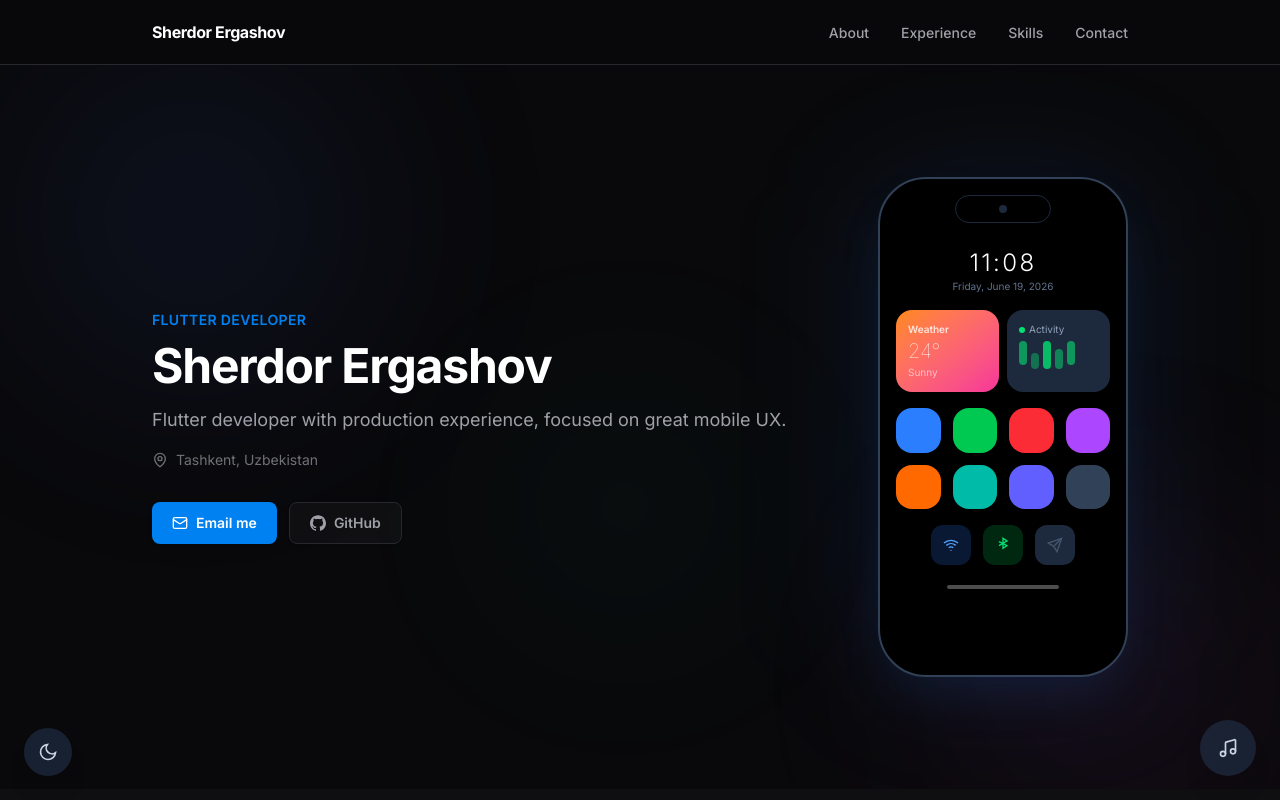
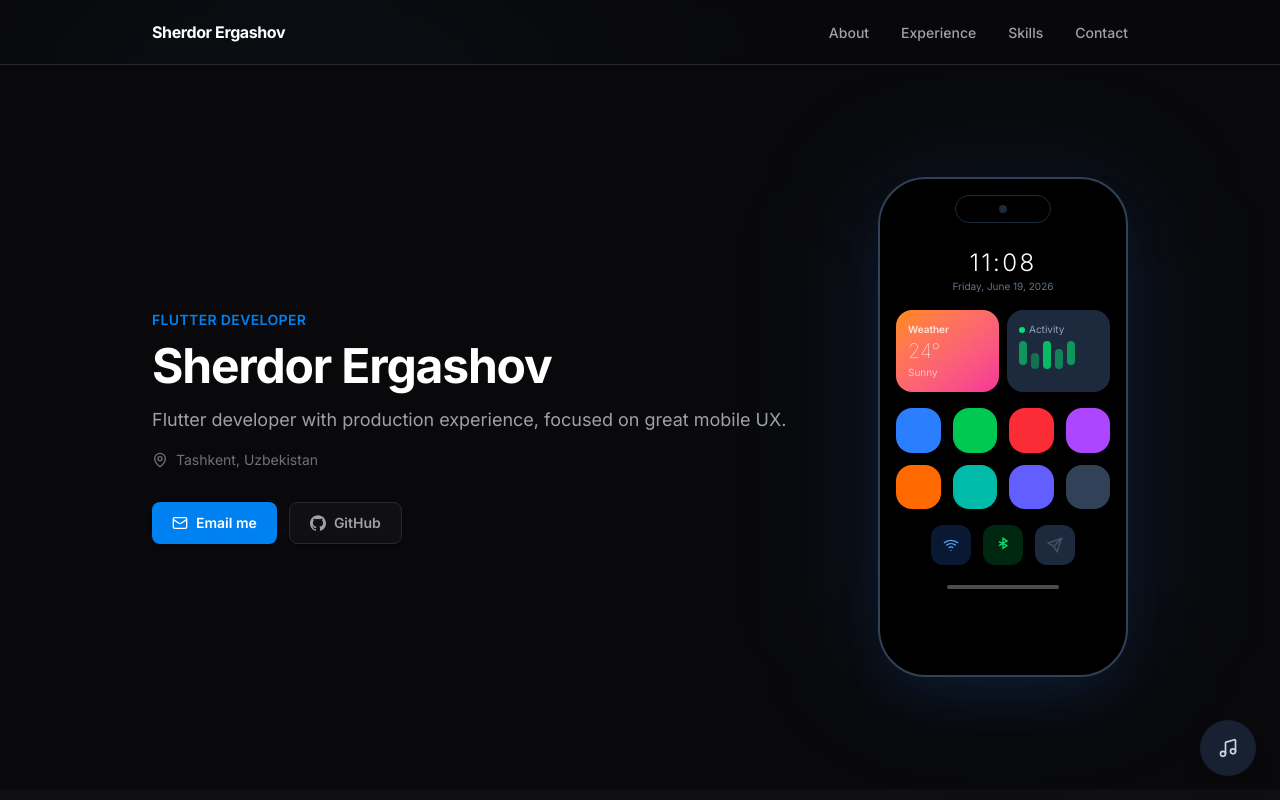
Before and after one commit to sherdor06/sherdor-portfolio, a Next.js app: page / in a window 1280 px wide. Shown: the top 800 px of the page. Built offline with nearby package versions, Linux system fonts and the light colour scheme.

Commit message:
move theme toggle to footer, full-page liquid bg with theme-aware blobs, enhance colorful theme

```diff
--- a/app/globals.css
+++ b/app/globals.css
@@ -24,6 +24,9 @@
   --th-text-muted: oklch(0.55 0.01 280);
   --th-accent: oklch(0.6 0.2 250);
   --th-accent-hover: oklch(0.52 0.22 250);
+  --th-blob-blue: rgba(59, 130, 246, 0.5);
+  --th-blob-purple: rgba(168, 85, 247, 0.4);
+  --th-blob-teal: rgba(45, 212, 191, 0.3);
 }
 
 [data-theme="light"] {
@@ -36,18 +39,24 @@
   --th-text-muted: oklch(0.55 0.01 280);
   --th-accent: oklch(0.5 0.2 250);
   --th-accent-hover: oklch(0.42 0.22 250);
+  --th-blob-blue: rgba(59, 130, 246, 0.2);
+  --th-blob-purple: rgba(168, 85, 247, 0.15);
+  --th-blob-teal: rgba(45, 212, 191, 0.12);
 }
 
 [data-theme="colorful"] {
-  --th-bg: oklch(0.14 0.03 290);
-  --th-bg-alt: oklch(0.17 0.04 290);
-  --th-bg-card: oklch(0.21 0.05 290 / 0.55);
-  --th-border: oklch(0.28 0.06 290);
+  --th-bg: oklch(0.12 0.04 270);
+  --th-bg-alt: oklch(0.15 0.05 275);
+  --th-bg-card: oklch(0.2 0.06 280 / 0.5);
+  --th-border: oklch(0.3 0.08 285);
   --th-text-primary: oklch(0.99 0.02 290);
-  --th-text-secondary: oklch(0.78 0.05 290);
-  --th-text-muted: oklch(0.58 0.04 290);
-  --th-accent: oklch(0.68 0.25 340);
-  --th-accent-hover: oklch(0.58 0.28 340);
+  --th-text-secondary: oklch(0.82 0.05 290);
+  --th-text-muted: oklch(0.62 0.04 290);
+  --th-accent: oklch(0.72 0.25 340);
+  --th-accent-hover: oklch(0.6 0.28 340);
+  --th-blob-blue: rgba(120, 80, 255, 0.45);
+  --th-blob-purple: rgba(220, 50, 180, 0.4);
+  --th-blob-teal: rgba(255, 100, 50, 0.3);
 }
 
 html {
@@ -143,25 +152,10 @@ body {
 
 /* Glassmorphism utility */
 .glass-card {
-  background: oklch(0.205 0.009 285.63 / 0.55);
+  background: var(--th-bg-card);
   backdrop-filter: blur(20px);
   -webkit-backdrop-filter: blur(20px);
-  border: 1px solid oklch(0.274 0.013 286.033 / 0.4);
-}
-
-/* iOS-style spring reveal */
-@keyframes spring-up {
-  0% {
-    opacity: 0;
-    transform: translateY(24px) scale(0.96);
-  }
-  60% {
-    transform: translateY(-4px) scale(1.01);
-  }
-  100% {
-    opacity: 1;
-    transform: translateY(0) scale(1);
-  }
+  border: 1px solid var(--th-border);
 }
 
 /* Audio visualizer bars */
--- a/app/layout.tsx
+++ b/app/layout.tsx
@@ -2,6 +2,7 @@ import type { Metadata } from "next";
 import { Inter } from "next/font/google";
 import { site } from "@/lib/content";
 import ThemeProvider from "@/components/ThemeProvider";
+import LiquidBg from "@/components/LiquidBg";
 import MusicPlayer from "@/components/MusicPlayer";
 import "./globals.css";
 
@@ -34,8 +35,9 @@ export default function RootLayout({
   return (
     <html lang="en" className={`${inter.variable} h-full`}>
       <body className="min-h-full bg-surface text-primary antialiased">
+        <LiquidBg />
         <ThemeProvider>
-          {children}
+          <div className="relative">{children}</div>
           <MusicPlayer />
         </ThemeProvider>
       </body>
--- a/components/Footer.tsx
+++ b/components/Footer.tsx
@@ -1,5 +1,6 @@
 import { Mail, Phone } from "lucide-react";
 import { site } from "@/lib/content";
+import ThemeToggle from "./ThemeToggle";
 
 export default function Footer() {
   return (
@@ -8,6 +9,8 @@ export default function Footer() {
       className="scroll-mt-20 border-t border-border-subtle bg-surface-alt py-16 sm:py-20"
     >
       <div className="mx-auto max-w-5xl px-4 sm:px-6">
+        <div className="flex flex-col justify-between gap-6 sm:flex-row sm:items-end">
+          <div>
             <h2 className="text-2xl font-bold tracking-tight sm:text-3xl">
               Contact
             </h2>
@@ -31,6 +34,10 @@ export default function Footer() {
                 {site.phone}
               </a>
             </div>
+          </div>
+
+          <ThemeToggle />
+        </div>
 
         <p className="mt-12 text-sm text-muted">
           © {new Date().getFullYear()} {site.name}
--- a/components/Hero.tsx
+++ b/components/Hero.tsx
@@ -1,17 +1,15 @@
 import { Mail, MapPin } from "lucide-react";
 import GithubIcon from "./GithubIcon";
 import PhoneMockup from "./PhoneMockup";
-import LiquidBg from "./LiquidBg";
 import { site } from "@/lib/content";
 
 export default function Hero() {
   return (
     <section
       id="top"
-      className="relative scroll-mt-20 overflow-hidden bg-surface py-20 sm:py-28"
+      className="scroll-mt-20 bg-surface py-20 sm:py-28"
     >
-      <LiquidBg />
-      <div className="relative mx-auto max-w-5xl px-4 sm:px-6">
+      <div className="mx-auto max-w-5xl px-4 sm:px-6">
         <div className="flex flex-col items-center gap-12 sm:flex-row">
           <div className="flex-1">
             <p className="text-sm font-semibold uppercase tracking-wide text-accent">
--- a/components/LiquidBg.tsx
+++ b/components/LiquidBg.tsx
@@ -1,36 +1,36 @@
 export default function LiquidBg() {
   return (
     <div
-      className="pointer-events-none absolute inset-0 overflow-hidden"
+      className="pointer-events-none fixed inset-0 overflow-hidden"
       aria-hidden="true"
     >
       {/* Blob 1 — blue */}
       <div
-        className="absolute -left-20 -top-20 h-[500px] w-[500px] rounded-full opacity-20 blur-[100px]"
+        className="absolute -left-20 -top-20 h-[700px] w-[700px] rounded-full blur-[120px]"
         style={{
           background:
-            "radial-gradient(circle, rgba(59,130,246,0.6) 0%, rgba(99,102,241,0.2) 50%, transparent 70%)",
-          animation: "blob-drift 18s ease-in-out infinite",
+            "radial-gradient(circle, var(--th-blob-blue) 0%, transparent 70%)",
+          animation: "blob-drift 20s ease-in-out infinite",
         }}
       />
 
       {/* Blob 2 — purple */}
       <div
-        className="absolute -bottom-20 -right-20 h-[450px] w-[450px] rounded-full opacity-20 blur-[100px]"
+        className="absolute -bottom-20 -right-20 h-[600px] w-[600px] rounded-full blur-[120px]"
         style={{
           background:
-            "radial-gradient(circle, rgba(168,85,247,0.5) 0%, rgba(236,72,153,0.2) 50%, transparent 70%)",
-          animation: "blob-drift-2 22s ease-in-out infinite",
+            "radial-gradient(circle, var(--th-blob-purple) 0%, transparent 70%)",
+          animation: "blob-drift-2 25s ease-in-out infinite",
         }}
       />
 
       {/* Blob 3 — teal */}
       <div
-        className="absolute left-1/3 top-1/3 h-[350px] w-[350px] rounded-full opacity-15 blur-[100px]"
+        className="absolute left-1/3 top-1/3 h-[500px] w-[500px] rounded-full blur-[120px]"
         style={{
           background:
-            "radial-gradient(circle, rgba(45,212,191,0.4) 0%, rgba(52,211,153,0.15) 50%, transparent 70%)",
-          animation: "blob-drift-3 15s ease-in-out infinite",
+            "radial-gradient(circle, var(--th-blob-teal) 0%, transparent 70%)",
+          animation: "blob-drift-3 18s ease-in-out infinite",
         }}
       />
     </div>
--- a/components/ThemeProvider.tsx
+++ b/components/ThemeProvider.tsx
@@ -1,8 +1,21 @@
 "use client";
 
-import { useEffect, useState, useCallback } from "react";
+import { createContext, useContext, useEffect, useState, useCallback } from "react";
 
 type Theme = "dark" | "light" | "colorful";
+
+type ThemeContextValue = {
+  theme: Theme;
+  toggle: () => void;
+};
+
+const ThemeContext = createContext<ThemeContextValue | null>(null);
+
+export function useTheme() {
+  const ctx = useContext(ThemeContext);
+  if (!ctx) throw new Error("useTheme must be used within ThemeProvider");
+  return ctx;
+}
 
 const THEMES: Theme[] = ["dark", "light", "colorful"];
 const STORAGE_KEY = "theme";
@@ -28,8 +41,7 @@ export default function ThemeProvider({
   const [mounted, setMounted] = useState(false);
 
   useEffect(() => {
-    const t = getStoredTheme();
-    setTheme(t);
+    setTheme(getStoredTheme());
     setMounted(true);
   }, []);
 
@@ -44,39 +56,8 @@ export default function ThemeProvider({
   }, []);
 
   return (
-    <>
+    <ThemeContext.Provider value={{ theme, toggle }}>
       {children}
-      {mounted && (
-        <button
-          type="button"
-          onClick={toggle}
-          aria-label={`Theme: ${theme}`}
-          className="fixed bottom-6 left-6 z-50 flex h-12 w-12 items-center justify-center rounded-full shadow-xl backdrop-blur-md transition-all duration-300 hover:scale-110 active:scale-95 bg-slate-800/80 text-slate-300 hover:bg-slate-700/80 hover:text-white"
-        >
-          {theme === "dark" && (
-            <svg viewBox="0 0 24 24" fill="none" className="h-5 w-5" stroke="currentColor" strokeWidth="2">
-              <path d="M21 12.79A9 9 0 1 1 11.21 3 7 7 0 0 0 21 12.79z" />
-            </svg>
-          )}
-          {theme === "light" && (
-            <svg viewBox="0 0 24 24" fill="none" className="h-5 w-5" stroke="currentColor" strokeWidth="2">
-              <circle cx="12" cy="12" r="5" />
-              <path d="M12 1v2M12 21v2M4.22 4.22l1.42 1.42M18.36 18.36l1.42 1.42M1 12h2M21 12h2M4.22 19.78l1.42-1.42M18.36 5.64l1.42-1.42" />
-            </svg>
-          )}
-          {theme === "colorful" && (
-            <svg viewBox="0 0 24 24" fill="none" className="h-5 w-5" stroke="currentColor" strokeWidth="2">
-              <path d="M12 3a1 1 0 0 0-1 1v1a1 1 0 0 0 2 0V4a1 1 0 0 0-1-1z" fill="currentColor" />
-              <path d="M12 18a1 1 0 0 0-1 1v1a1 1 0 0 0 2 0v-1a1 1 0 0 0-1-1z" fill="currentColor" />
-              <path d="M4.22 4.22a1 1 0 0 0 0 1.41l.71.71a1 1 0 0 0 1.41-1.41l-.71-.71a1 1 0 0 0-1.41 0z" fill="currentColor" />
-              <path d="M17.66 17.66a1 1 0 0 0 0 1.41l.71.71a1 1 0 0 0 1.41-1.41l-.71-.71a1 1 0 0 0-1.41 0z" fill="currentColor" />
-              <path d="M3 12a1 1 0 0 0 1 1h1a1 1 0 0 0 0-2H4a1 1 0 0 0-1 1z" fill="currentColor" />
-              <path d="M19 12a1 1 0 0 0 1 1h1a1 1 0 0 0 0-2h-1a1 1 0 0 0-1 1z" fill="currentColor" />
-              <circle cx="12" cy="12" r="3" fill="currentColor" opacity="0.3" />
-            </svg>
-          )}
-        </button>
-      )}
-    </>
+    </ThemeContext.Provider>
   );
 }
--- /dev/null
+++ b/components/ThemeToggle.tsx
@@ -0,0 +1,35 @@
+"use client";
+
+import { useTheme } from "./ThemeProvider";
+
+export default function ThemeToggle() {
+  const { theme, toggle } = useTheme();
+
+  return (
+    <button
+      type="button"
+      onClick={toggle}
+      aria-label={`Switch theme (current: ${theme})`}
+      className="inline-flex items-center gap-2 rounded-lg border border-border-subtle bg-surface-card px-3 py-2 text-sm font-medium text-secondary shadow-sm transition-all hover:scale-105 hover:border-accent hover:text-accent active:scale-95"
+    >
+      {theme === "dark" && (
+        <svg viewBox="0 0 24 24" fill="none" className="h-4 w-4" stroke="currentColor" strokeWidth="2">
+          <path d="M21 12.79A9 9 0 1 1 11.21 3 7 7 0 0 0 21 12.79z" />
+        </svg>
+      )}
+      {theme === "light" && (
+        <svg viewBox="0 0 24 24" fill="none" className="h-4 w-4" stroke="currentColor" strokeWidth="2">
+          <circle cx="12" cy="12" r="5" />
+          <path d="M12 1v2M12 21v2M4.22 4.22l1.42 1.42M18.36 18.36l1.42 1.42M1 12h2M21 12h2M4.22 19.78l1.42-1.42M18.36 5.64l1.42-1.42" />
+        </svg>
+      )}
+      {theme === "colorful" && (
+        <svg viewBox="0 0 24 24" fill="none" className="h-4 w-4" stroke="currentColor" strokeWidth="2">
+          <circle cx="12" cy="12" r="3" fill="currentColor" />
+          <path d="M12 3v2M12 19v2M5 5l1.5 1.5M17.5 17.5 19 19M3 12h2M19 12h2M5 19l1.5-1.5M17.5 6.5 19 5" />
+        </svg>
+      )}
+      <span className="hidden sm:inline capitalize">{theme}</span>
+    </button>
+  );
+}
```
Lines whose indentation alone changed are shown as unchanged.
